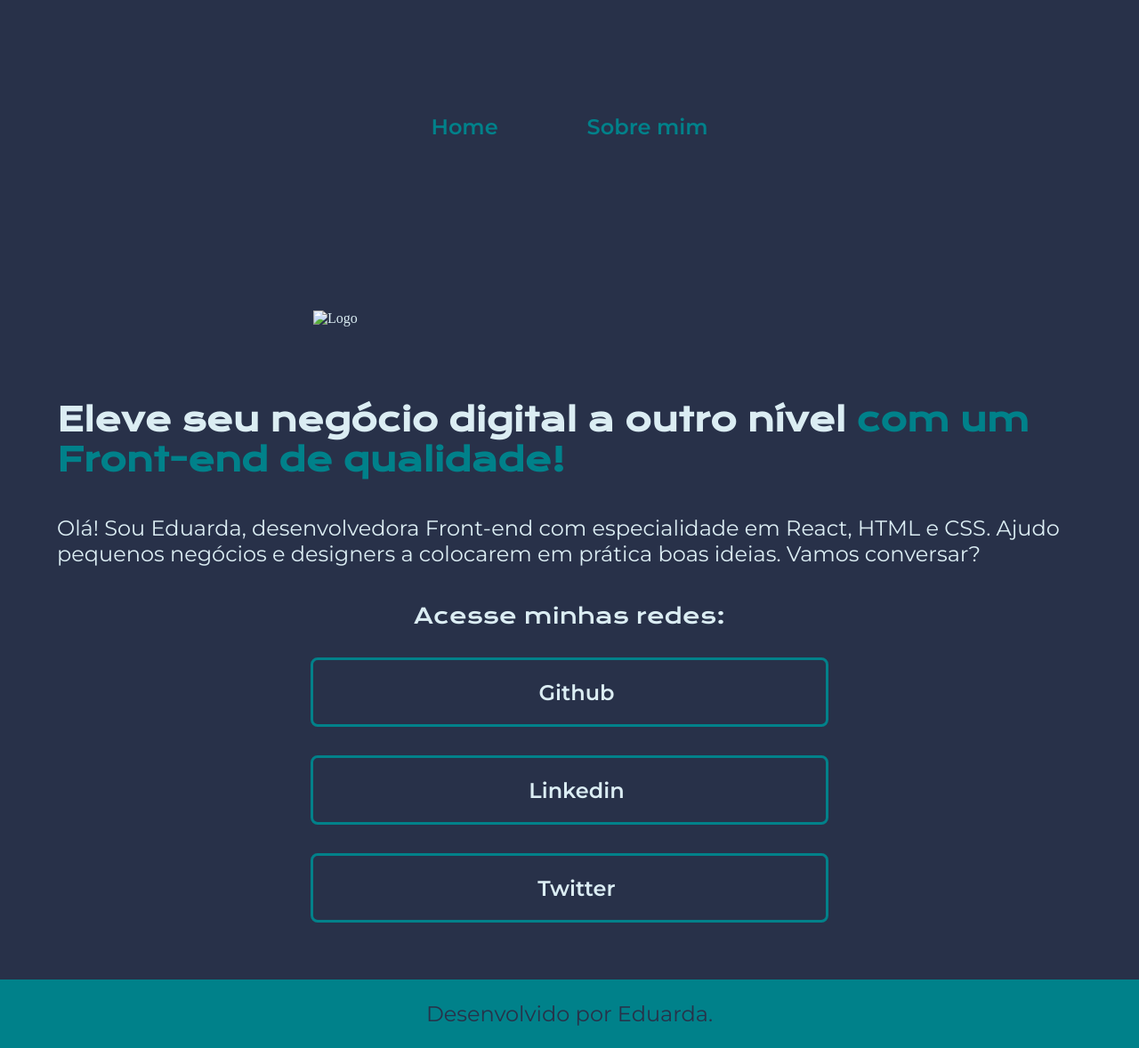
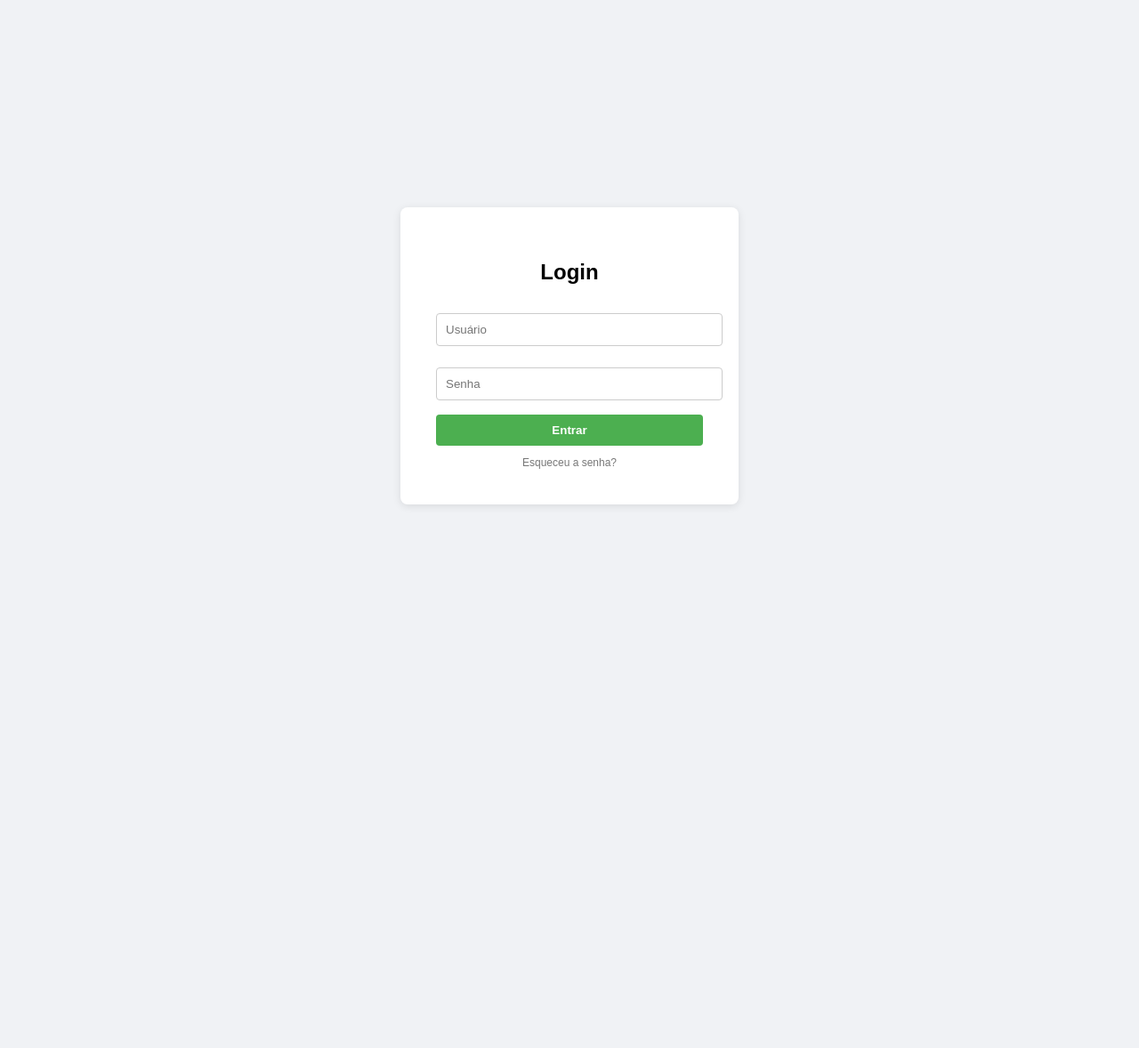
Before and after one commit to EduardaNajara/meu-projeto-html, a plain HTML site: page index.html in a window 1280 px wide. Shown: the whole page at 89% size. After the commit the page ends 800 px from the top, so only its background shows below. Drawn offline with nearby package versions, Linux system fonts and the light colour scheme; files that its build step writes are made by us from their sources.

Commit message:
tela-login

```diff
--- a/index.html
+++ b/index.html
@@ -1,35 +1,24 @@
 <!DOCTYPE html>
 <html lang="pt-br">
 <head>
-    <meta charset="UTF-8">
-    <meta name="viewport" content="width=device-width, initial-scale=1.0">
-    <title>Portfólio</title>
-    <link rel="stylesheet" href="./styles/style.css">
+  <meta charset="UTF-8">
+  <meta name="viewport" content="width=device-width, initial-scale=1">
+  <title>Tela de Login</title>
+  <link rel="stylesheet" href="style.css">
 </head>
 <body>
-    <header class="cabecalho">
-        <nav class="cabecalho__menu">
-            <a class="cabecalho__menu__link" href="index.html">Home</a>
-            <a class="cabecalho__menu__link" href="about.html">Sobre mim</a>
-        </nav>
-    </header>
-    <main class="apresentacao">
-        <section class="apresentacao__conteudo">
-            <h1 class="apresentacao__conteudo__titulo">Eleve seu negócio digital a outro nível <strong class="titulo-destaque">com um Front-end de qualidade!</strong></h1>
-            <p class="apresentacao__conteudo__texto">Olá! Sou Eduarda, desenvolvedora Front-end com especialidade em React, HTML e CSS. Ajudo pequenos negócios e designers a colocarem em prática boas ideias. Vamos conversar?</p>
-            <div class="apresentacao__links">
-                <h2 class="apresentacao__links__texto">Acesse minhas redes:</h2>
-                <a class="apresentacao__links__link" href="https://github.com/EduardaNajara"><img src="./assets/github.png" alt="">Github</a>
-                <a class="apresentacao__links__link" href="https://www.linkedin.com/in/eduarda-najara-783b5a2b6/"><img src="./assets/linkedin.png" alt="">Linkedin</a>
-                <a class="apresentacao__links__link" href="https://x.com/duda_naja"><img src="./assets/twitter-novo.png" alt="">Twitter</a>
-            </div>
-        </section>
-        <img class="apresentacao__imagem" src="./assets/Imagem.png" alt="Logo">
-    </main>
-    <footer>
-        <p class="rodape">
-            Desenvolvido por Eduarda.
-        </p>
-    </footer>
+
+  <div class="login-container">
+    <h2>Login</h2>
+    <form action="#" method="post">
+      <input type="text" name="username" placeholder="Usuário" required>
+      <input type="password" name="password" placeholder="Senha" required>
+      <input type="submit" value="Entrar">
+    </form>
+    <div class="footer">
+      Esqueceu a senha?
+    </div>
+  </div>
+
 </body>
 </html>
--- a/styles/style.css
+++ b/styles/style.css
@@ -1,142 +1,53 @@
-@import url('https://fonts.googleapis.com/css2?family=Krona+One&family=Montserrat:wght@400;600&display=swap');
-
-:root {
-    --cor-primaria: #283149;
-    --cor-secundaria: #DBEDF3;
-    --cor-terciaria: #00818A;
-    --cor-hover1: #404B69;
-    --cor-hover2: #404B69;
-
-    --fonte-principal: 'Krona One', sans-serif;
-    --fonte-secundaria: 'Montserrat', sans-serif;
+body {
+    font-family: Arial, sans-serif;
+    background: #f0f2f5;
+    display: flex;
+    justify-content: center;
+    align-items: center;
+    height: 100vh;
+    margin: 0;
   }
 
-* {
-    margin: 0;
-    padding: 0;
+  .login-container {
+    background: white;
+    padding: 40px;
+    border-radius: 8px;
+    box-shadow: 0 2px 10px rgba(0, 0, 0, 0.1);
+    width: 300px;
   }
 
-body {
-    height: 100vh;
-    box-sizing: border-box;
-    background-color: var(--cor-primaria);
-    color: var(--cor-secundaria);
+  .login-container h2 {
+    text-align: center;
+    margin-bottom: 24px;
   }
 
-.titulo-destaque {
-    color: var(--cor-terciaria);
+  .login-container input[type="text"],
+  .login-container input[type="password"] {
+    width: 100%;
+    padding: 10px;
+    margin: 8px 0 16px 0;
+    border: 1px solid #ccc;
+    border-radius: 4px;
   }
 
-.apresentacao {
-    gap: 82px;
-    padding: 5% 15%;
-    display: flex;
-    align-items: center;
-    justify-content: space-between;
+  .login-container input[type="submit"] {
+    width: 100%;
+    padding: 10px;
+    background-color: #4CAF50;
+    color: white;
+    border: none;
+    border-radius: 4px;
+    cursor: pointer;
+    font-weight: bold;
   }
 
-.apresentacao__conteudo {
-    width: 50%;
-    display: flex;
-    flex-direction: column;
-    gap: 40px;
+  .login-container input[type="submit"]:hover {
+    background-color: #45a049;
   }
 
-.apresentacao__conteudo__titulo {
-    font-size: 2.25rem;
-    font-family: var(--fonte-principal);
+  .login-container .footer {
+    text-align: center;
+    margin-top: 12px;
+    font-size: 12px;
+    color: #777;
   }
-
-.apresentacao__conteudo__texto {
-    font-size: 1.5rem;
-    font-family: var(--fonte-secundaria);
-}
-
-.apresentacao__links {
-    display: flex;
-    flex-direction: column;
-    align-items: center;
-    gap: 32px;
-    justify-content: space-between;
-}
-
-.apresentacao__links__link {
-    width: 50%;
-    text-align: center;
-    border-radius: 8px;
-    font-size: 1.5rem;
-    padding: 21.5px 0px;
-    text-decoration: none;
-    color: var(--cor-secundaria);
-    border: 3px solid var(--cor-terciaria);
-    font-weight: 600;
-    font-family: var(--fonte-secundaria);
-    display: flex;
-    justify-content: center;
-    gap: 16px;
-}
-
-.apresentacao__links__link:hover {
-    background-color: var(--cor-hover1);
-}
-
-.apresentacao__links__texto {
-    font-family: var(--fonte-principal);
-    font-weight: 400;
-    font-size: 1.5rem;
-}
-
-.rodape {
-    color: var(--cor-primaria);
-    background-color: var(--cor-terciaria);
-    padding: 24px;
-    text-align: center;
-    font-family: var(--fonte-secundaria);
-    font-size: 1.5rem;
-    font-weight: 400;
-}
-
-.cabecalho {
-    padding: 2% 0% 0% 15%;
-}
-
-.cabecalho__menu {
-    display: flex;
-    gap: 80px;
-}
-
-.cabecalho__menu__link {
-    font-family: var(--fonte-secundaria);
-    font-weight: 600;
-    font-size: 1.5rem;
-    color: var(--cor-terciaria);
-    margin: 0 10px;
-    text-decoration: none;
-}
-
-.cabecalho__menu__link:hover {
-    color: var(--cor-hover2);
-}
-
-.apresentacao__imagem {
-    width: 50%;
-}
-
-@media (max-width: 1300px) {
-    .apresentacao {
-        flex-direction: column-reverse;
-        padding: 5%;
-    }
-
-    .apresentacao__conteudo {
-        width: auto;
-    }
-
-    .cabecalho {
-        padding: 10%;
-    }
-
-    .cabecalho__menu {
-        justify-content: center;
-    }
-}
```
Lines whose indentation alone changed are shown as unchanged.
